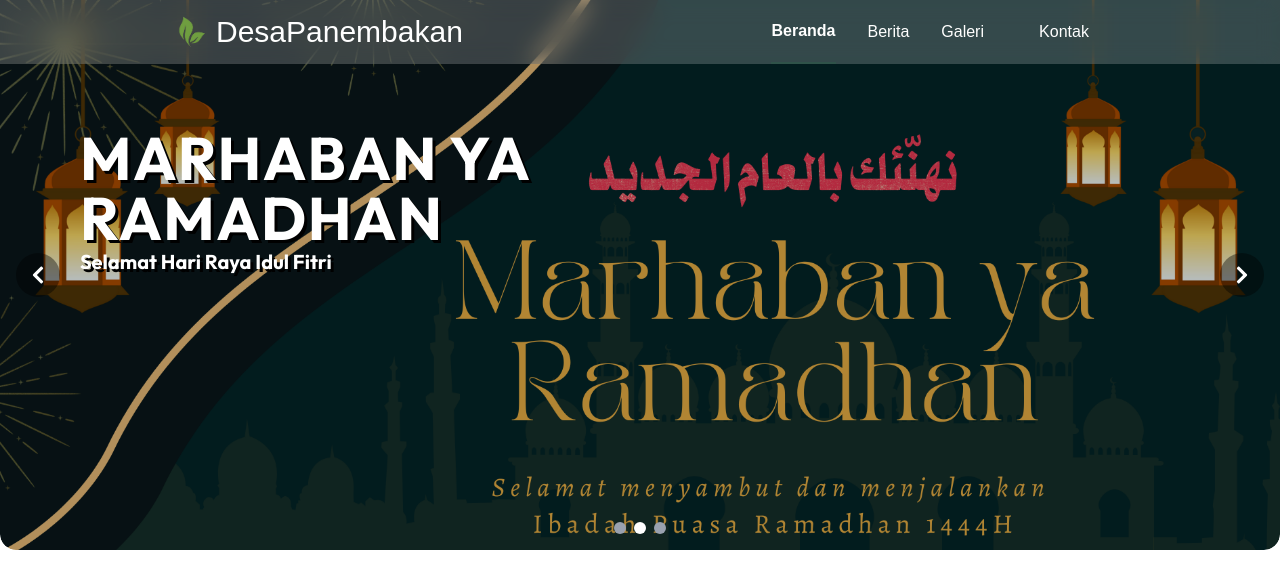
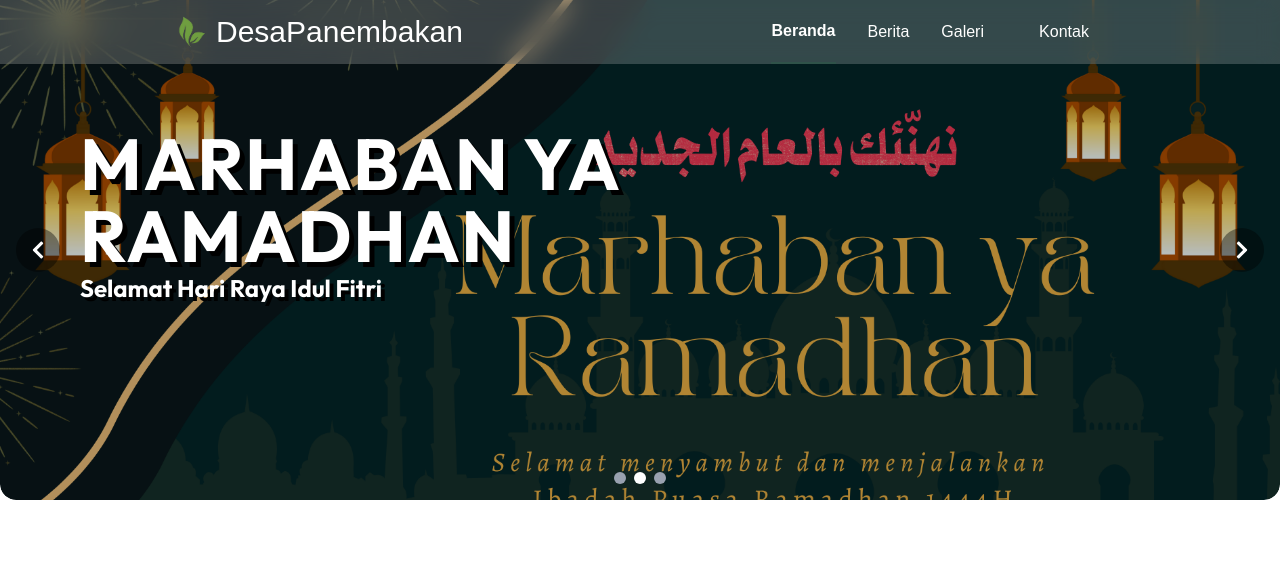
Before and after one commit to yusufproject01/desapabedilanwetan.io, a Next.js app: page / in a window 1280 px wide. Shown: the top 588 px of the page. Built offline with nearby package versions, Linux system fonts and the light colour scheme; a web font is replaced by a local one.

Commit message:
Frontend-Hero section & Navbar -Dekstop&Mobile

```diff
--- /dev/null
+++ b/app/berita/page.tsx
@@ -0,0 +1,7 @@
+export default function Berita() {
+    return (
+        <main className="w-full h-screen mb-10">
+            <h1>Berita</h1>
+        </main>
+    );
+}
--- a/components/HeroSection.tsx
+++ b/components/HeroSection.tsx
@@ -15,7 +15,7 @@ const HeroSection = () => {
   const [currentIndex, prevSlide, nextSlide, setCurrentIndex] = useScrollHero();
 
   return (
-    <div className="relative w-full sm:h-[550px] h-[450px] overflow-hidden rounded-b-2xl">
+    <div className="relative w-full sm:h-[500px] h-[400px] overflow-hidden rounded-b-2xl">
       <div
         className="flex transition-transform duration-700 ease-in-out"
         style={{ transform: `translateX(-${currentIndex * 100}%)` }}
@@ -23,7 +23,7 @@ const HeroSection = () => {
         {herosDatas.map((slide, idx) => (
           <div
             key={idx}
-            className="w-full sm:h-[550px] h-[450px] relative flex-shrink-0 rounded-b-2xl overflow-hidden"
+            className="w-full sm:h-[500px] h-[400px] relative flex-shrink-0 rounded-b-2xl overflow-hidden"
           >
             <Image
               src={slide.image}
@@ -33,16 +33,16 @@ const HeroSection = () => {
               priority
             />
             {/* Overlay */}
-            <div className="absolute sm:top-28 top-20 sm:left-14 left-6 flex items-center justify-start max-w-xl w-full">
+            <div className="absolute sm:top-28 top-20 sm:left-14 left-10 flex items-center justify-start sm:max-w-2xl sm:w-full w-80">
               <div className={`${anton.className} text-white text-left px-6 py-4 rounded-xl`}>
                 <h2
-                  className="text-white text-4xl md:text-6xl font-extrabold uppercase tracking-wide"
-                  style={{ textShadow: "3px 3px 0px rgba(0, 0, 0, 1)" }}>
+                  className="text-white text-4xl sm:text-7xl font-extrabold uppercase tracking-wide"
+                  style={{ textShadow: "5px 5px 0px rgba(0, 0, 0, 1)" }}>
                   {slide.title}
                 </h2>
                 <p
-                  className="text-lg md:text-xl text-white"
-                  style={{ textShadow: "3px 3px 0px rgba(0, 0, 0, 1)" }}
+                  className="text-lg sm:text-2xl text-white"
+                  style={{ textShadow: "4px 4px 0px rgba(0, 0, 0, 1)" }}
                 >
                   {slide.subtitles}
                 </p>
@@ -71,7 +71,7 @@ const HeroSection = () => {
         {herosDatas.map((_, idx) => (
           <button
             key={idx}
-            className={`w-3 h-3 rounded-full ${
+            className={`sm:w-3 w-2 sm:h-3 h-2 rounded-full ${
               idx === currentIndex ? "bg-white" : "bg-gray-400"
             }`}
             onClick={() => setCurrentIndex(idx)}
--- a/components/layouts/Navbar-Menu.tsx
+++ b/components/layouts/Navbar-Menu.tsx
@@ -106,7 +106,7 @@ export default function NavbarMenu() {
         {isOpen && (
           <section
             className={`${
-            scroll ? "bg-white" : "bg-[#2F5249]/95"
+              scroll ? "bg-white" : "bg-black/70 backdrop-blur-md"
             } pb-2 sm:hidden w-full h-[300px] absolute top-16 flex justify-center items-center`}
           >
             <ul
@@ -115,6 +115,7 @@ export default function NavbarMenu() {
               } h-full flex flex-col justify-center items-center sm:gap-8 gap-2`}
             >
               <Link
+                onClick={toggleMenu}
                 href="/"
                 className={
                   pathname === "/"
@@ -125,6 +126,7 @@ export default function NavbarMenu() {
                 Beranda
               </Link>
               <Link
+                onClick={toggleMenu}
                 href="/berita"
                 className={
                   pathname === "/berita"
@@ -135,6 +137,7 @@ export default function NavbarMenu() {
                 Berita
               </Link>
               <Link
+                onClick={toggleMenu}
                 href="/galeri"
                 className={
                   pathname === "/galeri"
@@ -145,6 +148,7 @@ export default function NavbarMenu() {
                 Galeri
               </Link>
               <Link
+                onClick={toggleMenu}
                 href="/"
                 className={`h-full w-24 rounded-sm flex justify-center items-center ${
                   scroll
```
Lines whose indentation alone changed are shown as unchanged.
